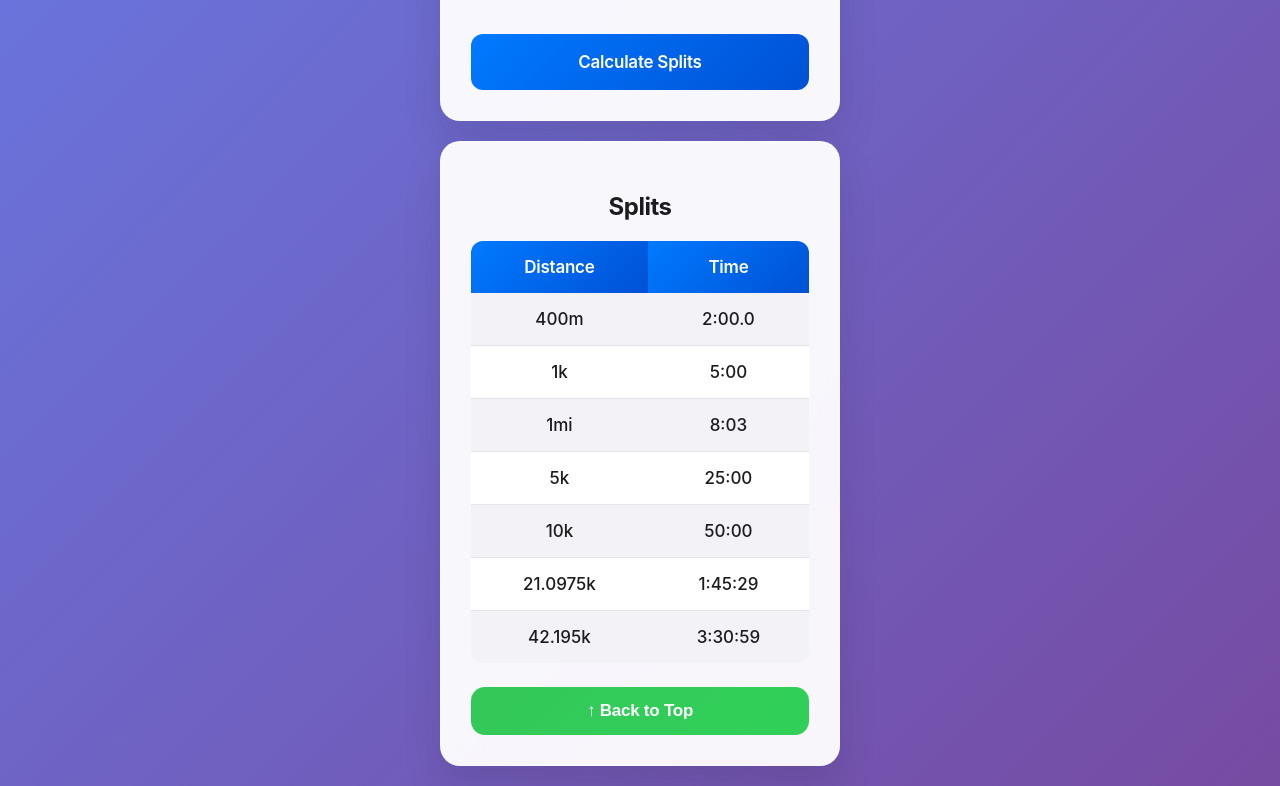
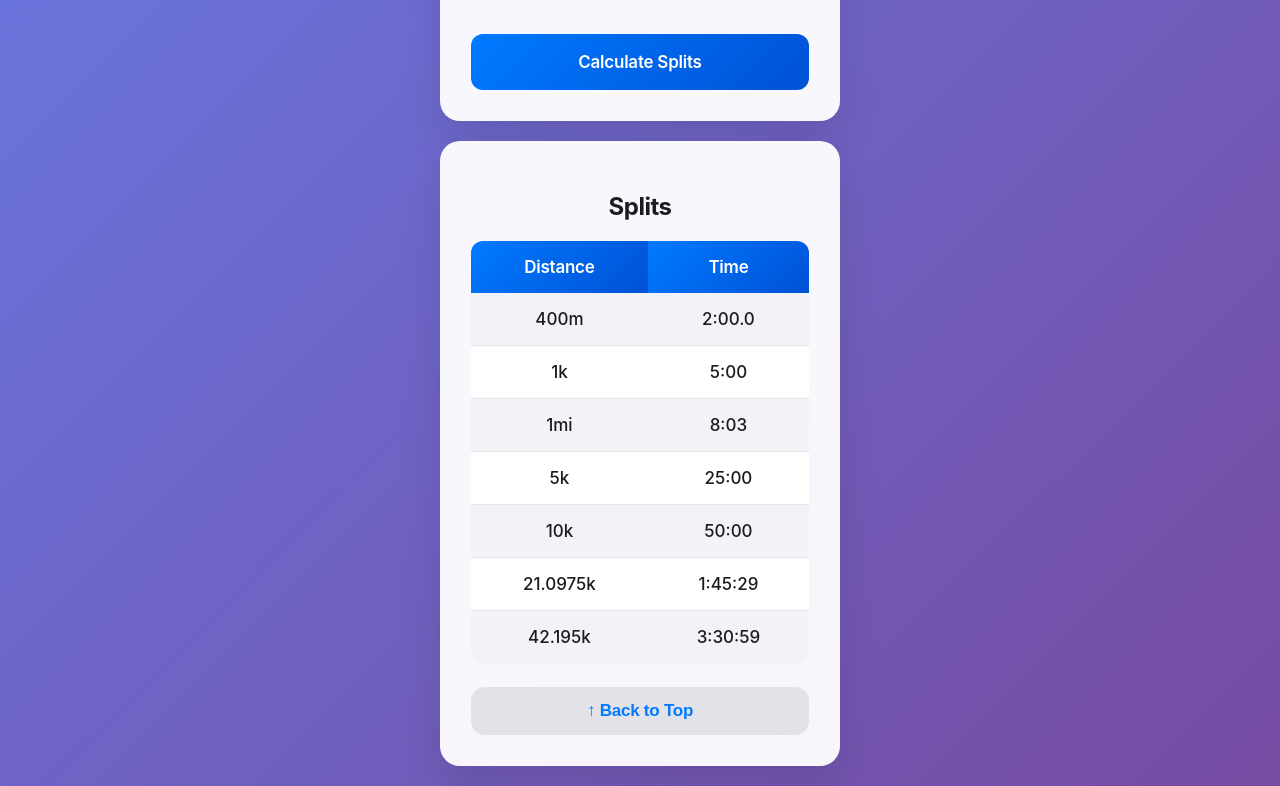
Before and after one commit to james-city/splits, a React (Vite) app: page / in a window 1280 px wide. Shown: the part 532-1318 px from the top of the page. Built offline with nearby package versions, Linux system fonts and the light colour scheme; a web font is replaced by a local one.

Commit message:
Make back-to-top button more subtle
- Change from bright green gradient to subtle gray background
- Use iOS blue text color instead of white
- Reduce hover animation from 2px to 1px movement
- Remove prominent drop shadow
- Better fits iOS secondary action styling

```diff
--- a/src/App.css
+++ b/src/App.css
@@ -196,8 +196,8 @@ body {
 }
 
 .back-to-top-button {
-  background: linear-gradient(135deg, #34c759 0%, #30d158 100%);
-  color: white;
+  background: rgba(120, 120, 128, 0.16);
+  color: #007aff;
   border: none;
   border-radius: 14px;
   padding: 14px 24px;
@@ -216,8 +216,8 @@ body {
 }
 
 .back-to-top-button:hover {
-  transform: translateY(-2px);
-  box-shadow: 0 10px 20px rgba(52, 199, 89, 0.3);
+  background: rgba(120, 120, 128, 0.24);
+  transform: translateY(-1px);
 }
 
 .back-to-top-button:active {
```
